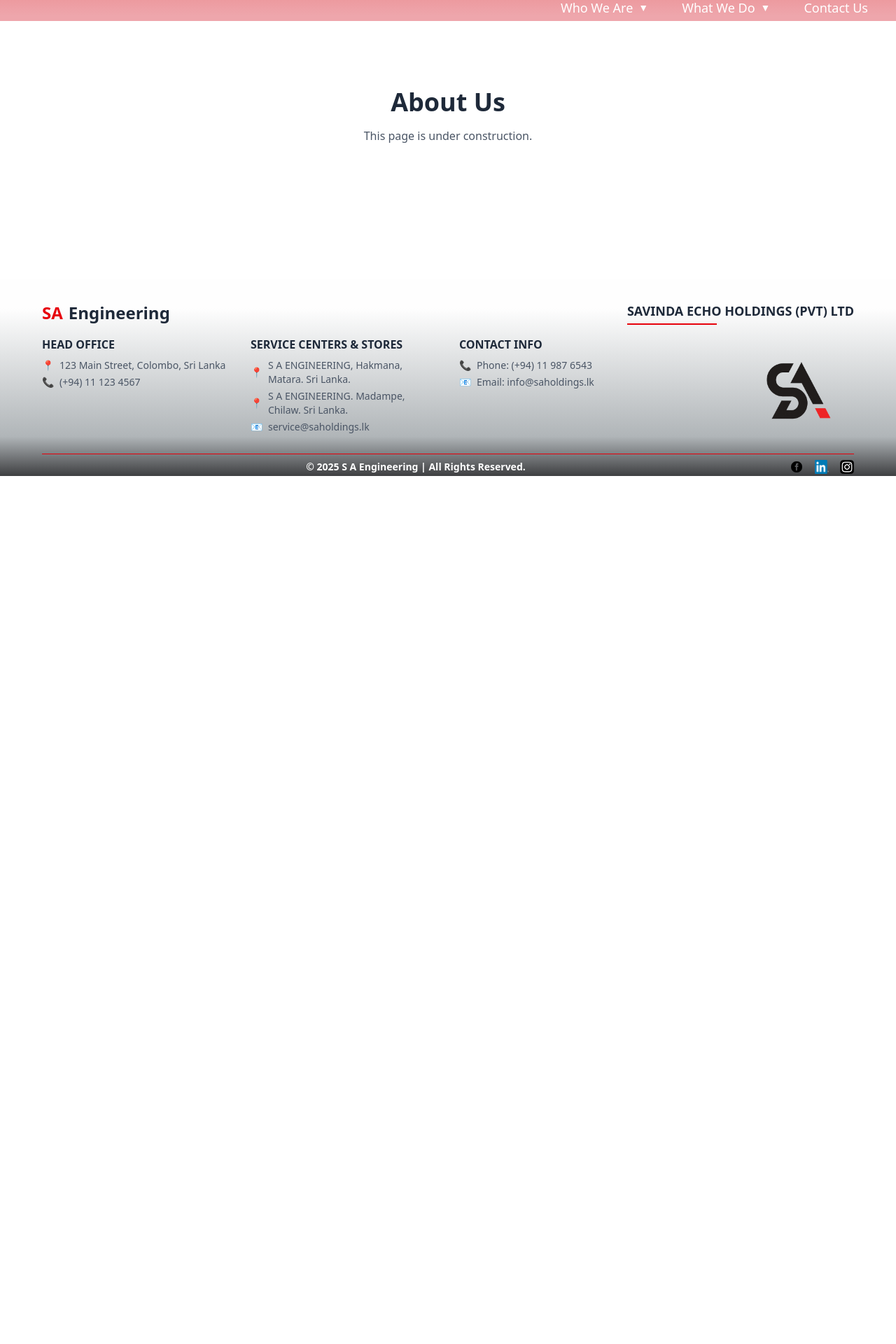
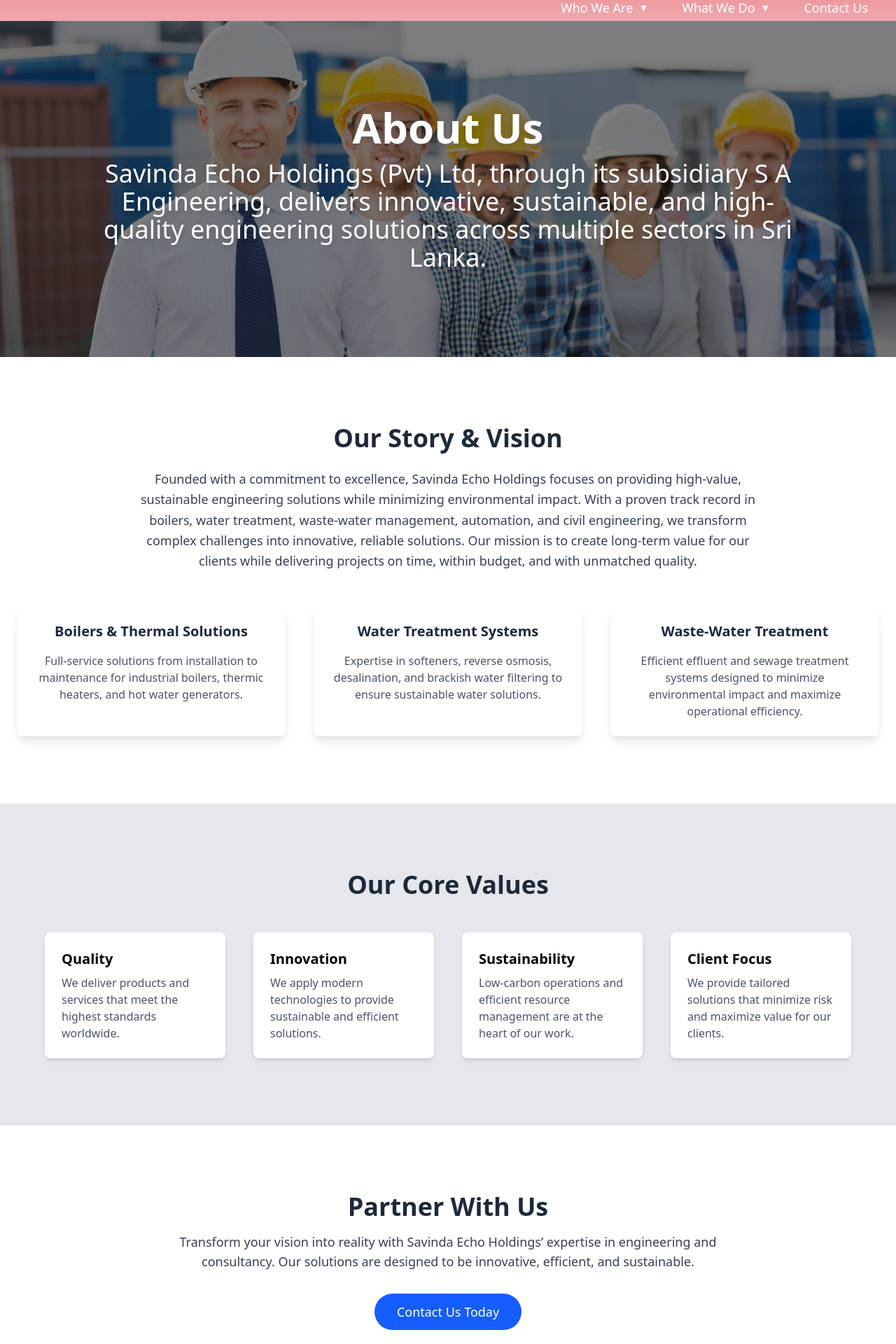
Before and after one commit to Eranda724/SA-Engineering-Front-End, a React (Vite) app: page /about in a window 1280 px wide. Shown: the part 120-2040 px from the top of the page at 70% size. Before the commit the page ends 800 px from the top, so only its background shows below. Built offline with nearby package versions, Linux system fonts and the light colour scheme.

Commit message:
about section finished

```diff
--- a/src/App.jsx
+++ b/src/App.jsx
@@ -10,13 +10,14 @@
   ConstructionProjectsPage,
   OurClientPage,
   SustainablePage,
+  OurStoryPage,
 } from './components/pages'
 
 function App() {
   return (
     <Routes>
       <Route path="/" element={<HomePage />} />
-      <Route path="/about" element={<PlaceholderPage title="About Us" />} />
+      <Route path="/about" element={<OurStoryPage title="About Us" />} />
       <Route path="/values" element={<PlaceholderPage title="Our Values" />} />
       <Route path="/engineering-services" element={<EngineeringServicesPage />} />
       <Route path="/consulting" element={<PlaceholderPage title="Consulting" />} />
--- a/src/components/pages/OurStoryPage.jsx
+++ b/src/components/pages/OurStoryPage.jsx
@@ -1,15 +1,97 @@
-import React from 'react'
+import React, { useEffect, useState } from 'react'
 import { Layout } from '../common'
 
 const OurStoryPage = () => {
+  const [fadeIn, setFadeIn] = useState(false)
+
+  useEffect(() => {
+    setTimeout(() => setFadeIn(true), 200) // Simple fade-in effect
+  }, [])
+
   return (
-    <Layout pageTitle="Our Story">
-      <div className="flex items-center justify-center py-24">
-        <div className="text-center px-4">
-          <h1 className="text-4xl font-bold text-gray-800 mb-4">Our Story</h1>
-          <p className="text-gray-600">This page is under construction.</p>
+    <Layout pageTitle="About Us">
+      {/* HERO Section */}
+      <section
+        className="relative bg-cover bg-center h-[60vh] flex items-center justify-center"
+        style={{ backgroundImage: "url('src/assets/EngService/about1.jpg')" }}
+      >
+        <div className="absolute inset-0 bg-black opacity-50"></div>
+        <div className="relative z-10 text-center px-10">
+          <h1 className="text-6xl font-bold text-white mb-4 drop-shadow-md">
+            About Us
+          </h1>
+          <p className="text-4xl text-white drop-shadow-md max-w-5xl mx-auto">
+            Savinda Echo Holdings (Pvt) Ltd, through its subsidiary S A Engineering, delivers innovative, sustainable, and high-quality engineering solutions across multiple sectors in Sri Lanka.
+          </p>
         </div>
-      </div>
+      </section>
+
+      {/* Company Overview */}
+      <section className={`py-24 px-6 text-center transition-opacity duration-1000 ${fadeIn ? 'opacity-100' : 'opacity-0'}`}>
+        <h2 className="text-4xl font-semibold text-gray-800 mb-6">Our Story & Vision</h2>
+        <p className="text-lg text-gray-700 max-w-4xl mx-auto mb-8 leading-relaxed">
+          Founded with a commitment to excellence, Savinda Echo Holdings focuses on providing high-value, sustainable engineering solutions while minimizing environmental impact. With a proven track record in boilers, water treatment, waste-water management, automation, and civil engineering, we transform complex challenges into innovative, reliable solutions. Our mission is to create long-term value for our clients while delivering projects on time, within budget, and with unmatched quality.
+        </p>
+
+        {/* Milestones / Achievements */}
+        <div className="grid grid-cols-1 sm:grid-cols-2 lg:grid-cols-3 gap-10 mt-12">
+          <div className="bg-white shadow-lg rounded-lg p-6 hover:shadow-2xl transition transform hover:-translate-y-2 duration-300">
+            <h3 className="text-xl font-semibold text-gray-800 mb-4">Boilers & Thermal Solutions</h3>
+            <p className="text-gray-600">
+              Full-service solutions from installation to maintenance for industrial boilers, thermic heaters, and hot water generators.
+            </p>
+          </div>
+          <div className="bg-white shadow-lg rounded-lg p-6 hover:shadow-2xl transition transform hover:-translate-y-2 duration-300">
+            <h3 className="text-xl font-semibold text-gray-800 mb-4">Water Treatment Systems</h3>
+            <p className="text-gray-600">
+              Expertise in softeners, reverse osmosis, desalination, and brackish water filtering to ensure sustainable water solutions.
+            </p>
+          </div>
+          <div className="bg-white shadow-lg rounded-lg p-6 hover:shadow-2xl transition transform hover:-translate-y-2 duration-300">
+            <h3 className="text-xl font-semibold text-gray-800 mb-4">Waste-Water Treatment</h3>
+            <p className="text-gray-600">
+              Efficient effluent and sewage treatment systems designed to minimize environmental impact and maximize operational efficiency.
+            </p>
+          </div>
+        </div>
+      </section>
+
+      {/* Values Section */}
+      <section className={`bg-gray-200 py-24 px-6 transition-opacity duration-1000 ${fadeIn ? 'opacity-100' : 'opacity-0'}`}>
+        <h2 className="text-4xl font-semibold text-gray-800 mb-12 text-center">Our Core Values</h2>
+        <div className="grid grid-cols-1 sm:grid-cols-2 lg:grid-cols-4 gap-10 max-w-6xl mx-auto">
+          <div className="bg-white shadow-md rounded-lg p-6 hover:shadow-xl transition duration-300">
+            <h3 className="text-xl font-semibold mb-2">Quality</h3>
+            <p className="text-gray-600">We deliver products and services that meet the highest standards worldwide.</p>
+          </div>
+          <div className="bg-white shadow-md rounded-lg p-6 hover:shadow-xl transition duration-300">
+            <h3 className="text-xl font-semibold mb-2">Innovation</h3>
+            <p className="text-gray-600">We apply modern technologies to provide sustainable and efficient solutions.</p>
+          </div>
+          <div className="bg-white shadow-md rounded-lg p-6 hover:shadow-xl transition duration-300">
+            <h3 className="text-xl font-semibold mb-2">Sustainability</h3>
+            <p className="text-gray-600">Low-carbon operations and efficient resource management are at the heart of our work.</p>
+          </div>
+          <div className="bg-white shadow-md rounded-lg p-6 hover:shadow-xl transition duration-300">
+            <h3 className="text-xl font-semibold mb-2">Client Focus</h3>
+            <p className="text-gray-600">We provide tailored solutions that minimize risk and maximize value for our clients.</p>
+          </div>
+        </div>
+      </section>
+
+      {/* Call to Action */}
+      <section className={`py-24 px-6 text-center transition-opacity duration-1000 ${fadeIn ? 'opacity-100' : 'opacity-0'}`}>
+        <h2 className="text-4xl font-semibold text-gray-800 mb-4">Partner With Us</h2>
+        <p className="text-lg text-gray-700 mb-8 max-w-3xl mx-auto">
+          Transform your vision into reality with Savinda Echo Holdings’ expertise in engineering and consultancy. Our solutions are designed to be innovative, efficient, and sustainable.
+        </p>
+        <a
+          href="mailto:info@saholdings.lk"
+          className="inline-block bg-blue-600 text-white py-3 px-8 rounded-full text-lg font-medium hover:bg-blue-700 transition duration-300"
+        >
+          Contact Us Today
+        </a>
+      </section>
     </Layout>
   )
 }
```
Also changed, not shown: src/assets/EngService/about1.jpg (added).
